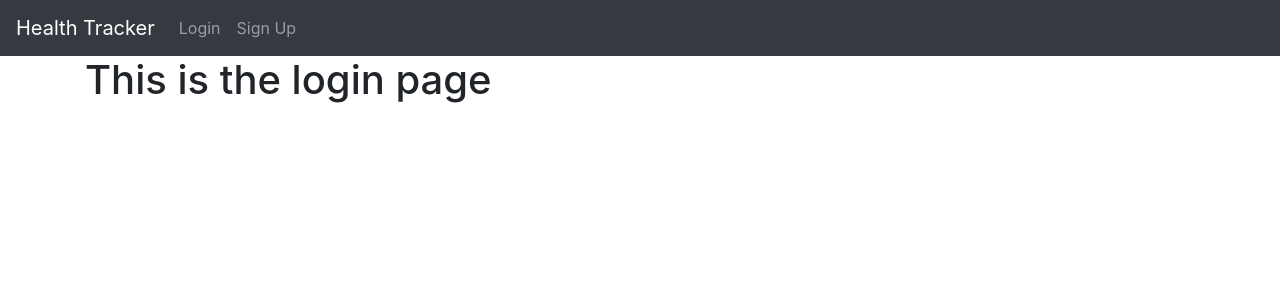
After one commit to PlanckPrecision/health-tracker-api, a Flask app: template app/templates/login.html in a window 1280 px wide. The commit adds this page. Shown: the top 300 px of the page. Run offline with Flask 3, Linux system fonts and the light colour scheme; the template is opened without the code that fills it, so the values that code supplies are empty; some libraries are stand-ins or nearby versions.

Commit message:
Adding frontend features
Added login, signup, logout and home page to navigator bar

```diff
--- a/app/auth.py
+++ b/app/auth.py
@@ -1,10 +1,10 @@
-from flask import Blueprint
+from flask import Blueprint, render_template
 
 auth = Blueprint('auth', __name__)
 
 @auth.route('/login')
 def login():
-    return "<p>Login</p>"
+    return render_template("login.html")
 
 @auth.route('/logout')
 def logout():
@@ -12,4 +12,4 @@ def logout():
 
 @auth.route('/sign-up')
 def sign_up():
-    return "<p>Sign Up</p>"
+    return render_template("sign_up.html")
--- a/app/templates/base.html
+++ b/app/templates/base.html
@@ -18,21 +18,43 @@
         <title>{% block title %}Home{% endblock %}</title>
     </head>
     <body>
+    <nav class="navbar navbar-expand-lg navbar-dark bg-dark">
+        <a class="navbar-brand" href="/">Health Tracker</a>
+        <button
+            class="navbar-toggler"
+            type="button"
+            data-toggle="collapse"
+            data-target="#navbar"
+        >
+            <span class="navbar-toggler-icon"></span>
+        </button>
 
+        <div class="collapse navbar-collapse" id="navbar">
+            <div class="navbar-nav">
+                {% if user and user.is_authenticated %}
+                <a class="nav-item nav-link" id="home" href="/">Home</a>
+                <a class="nav-item nav-link" id="logout" href="/logout">Logout</a>
+                {% else %}
+                <a class="nav-item nav-link" id="login" href="/login">Login</a>
+                <a class="nav-item nav-link" id="signUp" href="/sign-up">Sign Up</a>
+                {% endif %}
+            </div>
+        </div>
+    </nav>
 
+    <div class="container">{% block content %}{% endblock %}</div>
 
-
-        <script
+    <script
         src="https://code.jquery.com/jquery-3.2.1.slim.min.js"
         integrity="sha384-KJ3o2DKtIkvYIK3UENzmM7KCkRr/rE9/Qpg6aAZGJwFDMVNA/GpGFF93hXpG5KkN"
         crossorigin="anonymous"
     ></script>
-        <script
+    <script
         src="https://cdnjs.cloudflare.com/ajax/libs/popper.js/1.12.9/umd/popper.min.js"
         integrity="sha384-ApNbgh9B+Y1QKtv3Rn7W3mgPxhU9K/ScQsAP7hUibX39j7fakFPskvXusvfa0b4Q"
         crossorigin="anonymous"
     ></script>
-        <script
+    <script
         src="https://maxcdn.bootstrapcdn.com/bootstrap/4.0.0/js/bootstrap.min.js"
         integrity="sha384-JZR6Spejh4U02d8jOt6vLEHfe/JQGiRRSQQxSfFWpi1MquVdAyjUar5+76PVCmYl"
         crossorigin="anonymous"
@@ -40,7 +62,7 @@
 
     <script
         type="text/javascript"
-        src="{{u url_for('static', filename='index.js') }}"
+        src="{{ url_for('static', filename='index.js') }}"
     ></script>
     </body>
 </html>
--- a/app/templates/home.html
+++ b/app/templates/home.html
@@ -1,5 +1,7 @@
-{% extends "base.html" %} {% block title %}Changed{% endblock %}
+{% extends "base.html" %}
 
-{%block content%}
+{% block title %}Home{% endblock %}
+
+{% block content %}
 <h1>This is the home page</h1>
 {% endblock %}
--- /dev/null
+++ b/app/templates/login.html
@@ -0,0 +1,7 @@
+{% extends "base.html" %}
+
+{% block title %}Login{% endblock %}
+
+{% block content %}
+<h1>This is the login page</h1>
+{% endblock %}
```
Also changed, not shown: app/templates/sign_up.html (added, +7 -0 lines).
